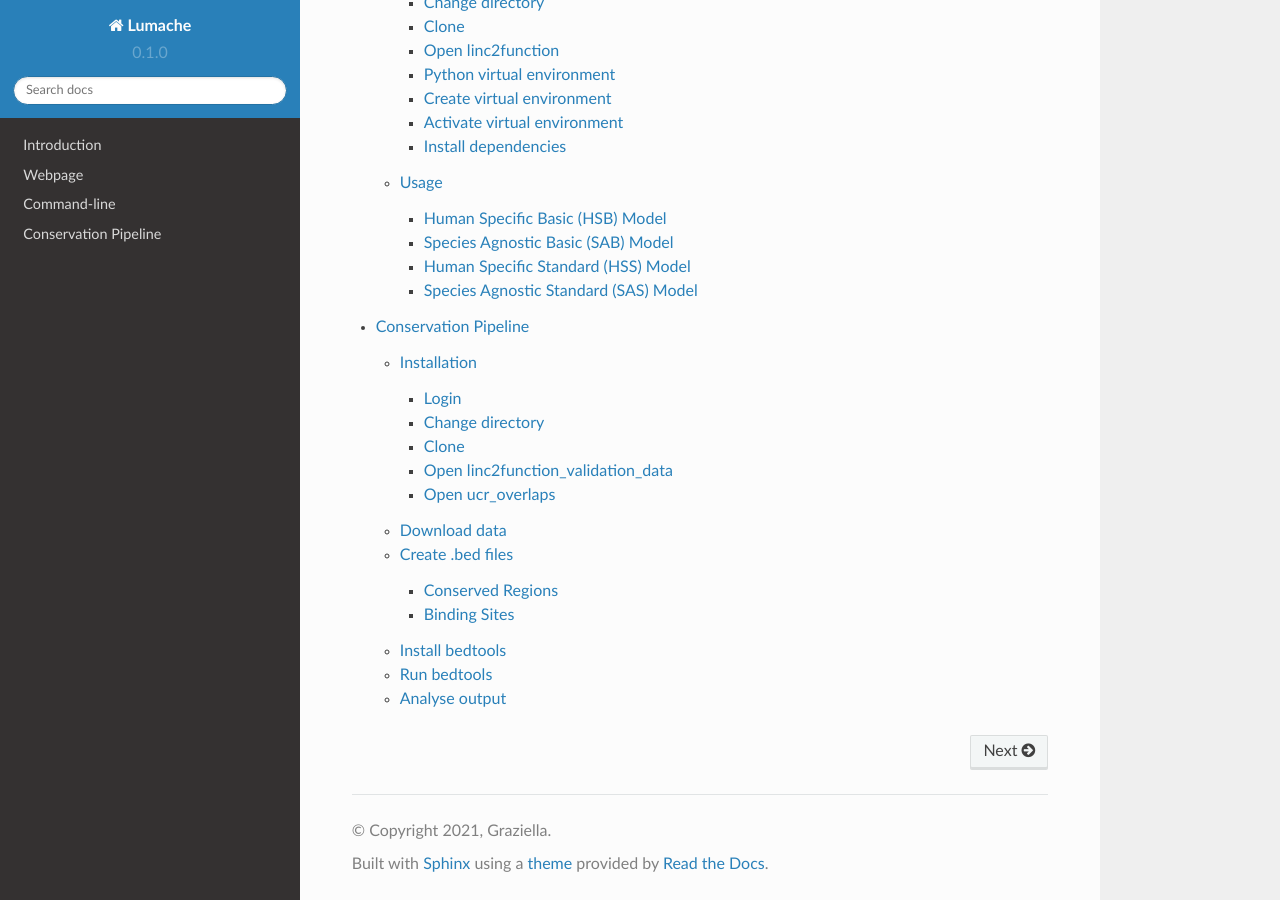
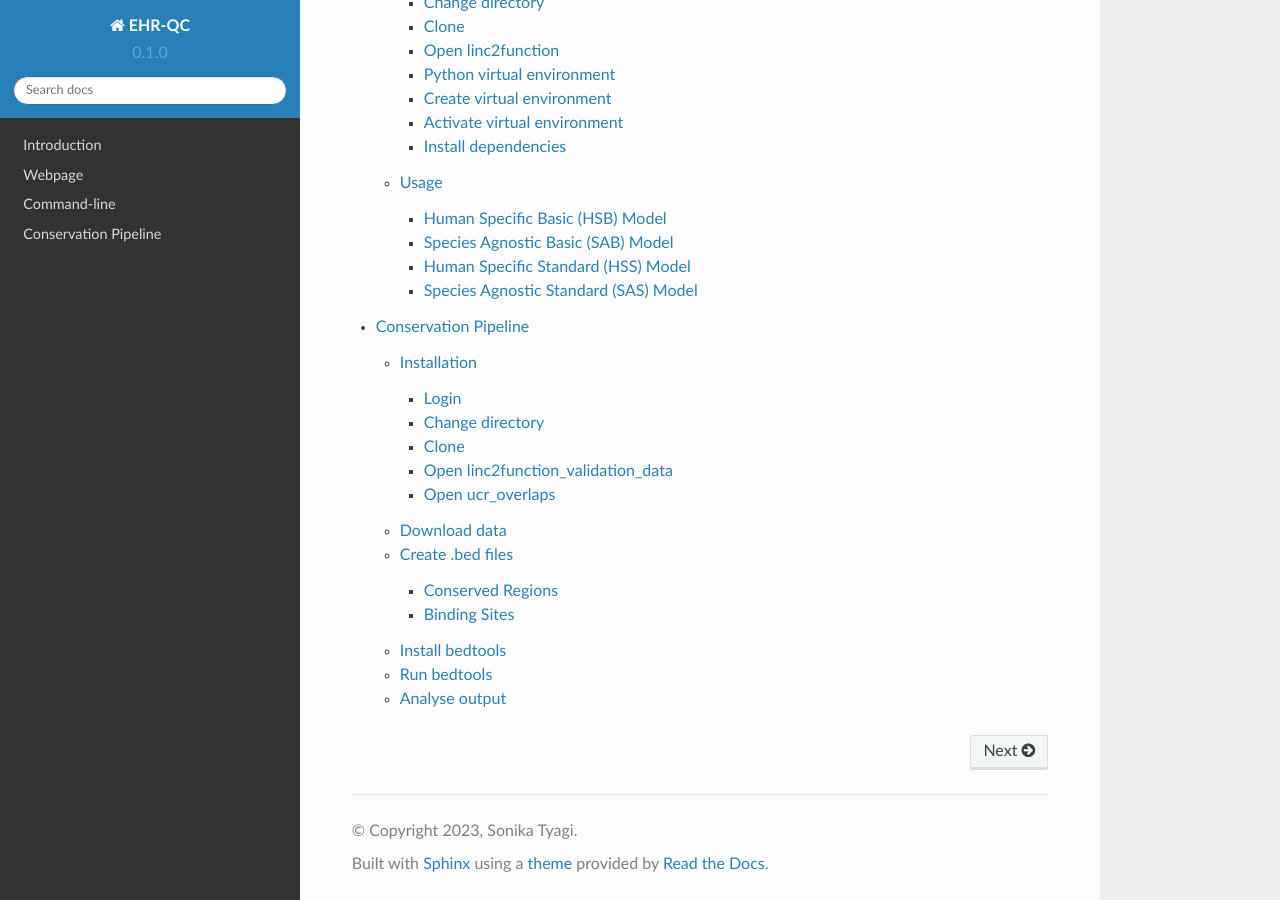
Before and after one commit to ryashpal/linc2function-tutorial, a Sphinx documentation site: the page built from docs/source/index.rst, in a window 1280 px wide and 900 px high, scrolled down 585 px. Built offline with Sphinx 7.4.7 and the Read the Docs theme 2.0.0, drawn with Linux system fonts in a browser that asks for light colours.

Commit message:
Update conf.py

```diff
--- a/docs/source/conf.py
+++ b/docs/source/conf.py
@@ -2,9 +2,9 @@
 
 # -- Project information
 
-project = 'Lumache'
-copyright = '2021, Graziella'
-author = 'Graziella'
+project = 'EHR-QC'
+copyright = '2023, Sonika Tyagi'
+author = 'Yashpal Ramakrishnaiah'
 
 release = '0.1'
 version = '0.1.0'
```
